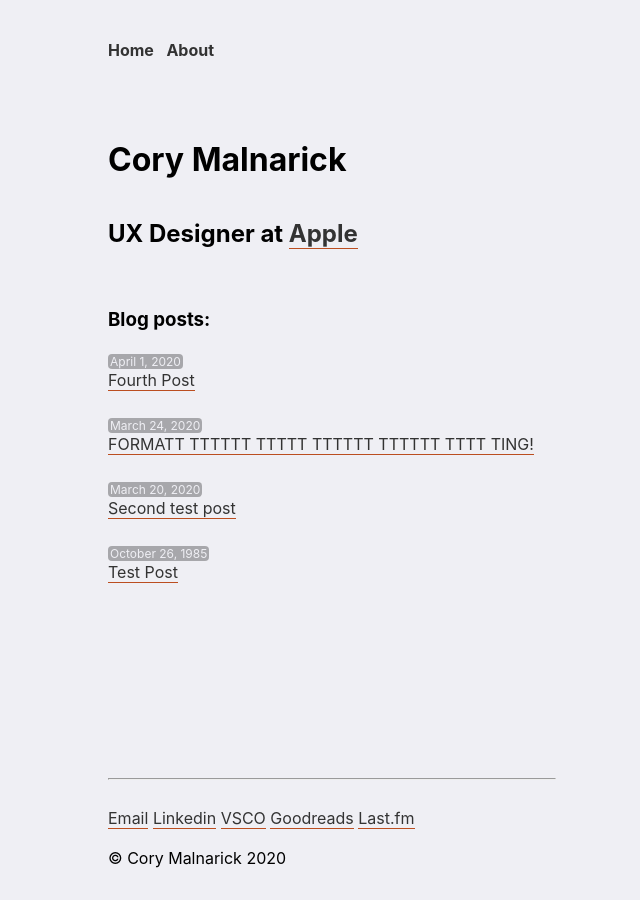
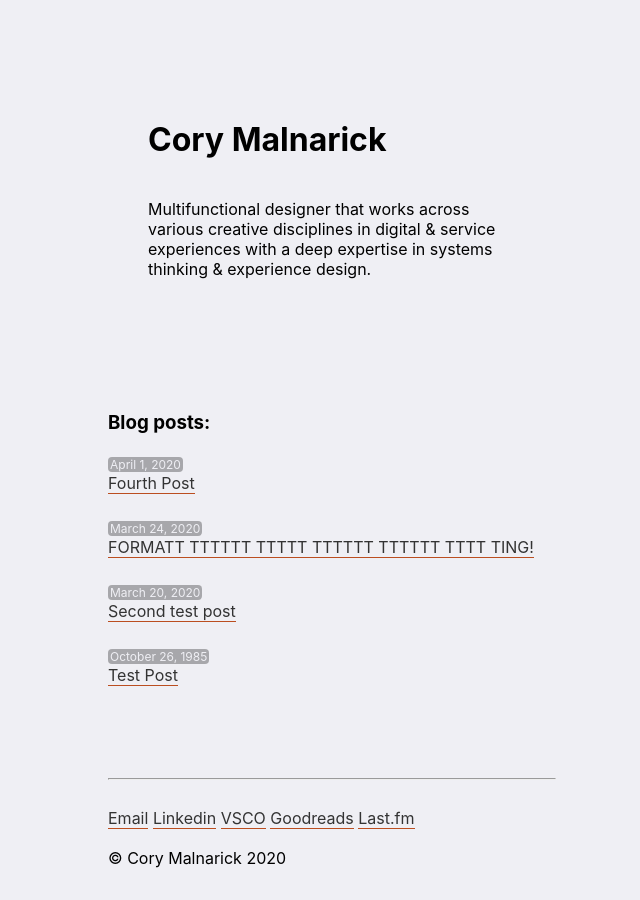
Before and after one commit to foundmonster/foundmonster.github.io, a Jekyll site: the page built from index.html, in a window 1280 px wide. Shown: the whole page, without its empty margins (308-948 px from the left). Built offline with Jekyll 4.4.1, drawn with Linux system fonts in a browser that asks for light colours.

Commit message:
let's see how much these changes breaks my site

```diff
--- a/_layouts/layout.html
+++ b/_layouts/layout.html
@@ -10,11 +10,6 @@
 
 <body>
   <main>
-    <header>
-      {% include navigation.html %}
-      <h1 class="pagetitlespacing">{{ page.title }}</h1>
-    </header>
-
     {{ content }}
   </main>
 </body>
--- a/_sass/main.scss
+++ b/_sass/main.scss
@@ -10,6 +10,12 @@
 
 main {
 	flex: 1 0 auto;
+}
+
+.homecard {
+	background-color: D6D6DD;
+	padding: 40px;
+	border-radius: 16px;
 }
 
 .navspacing {
--- a/index.html
+++ b/index.html
@@ -3,7 +3,11 @@
 title: Cory Malnarick
 ---
 
-<h2>UX Designer at <a href="https://www.apple.com">Apple</a></h2>
+<div class="homecard">
+	<h1 class="pagetitlespacing">{{ page.title }}</h1>
+	<p>Multifunctional designer that works across various creative disciplines in digital & service experiences with a deep expertise in systems thinking & experience design.</p>
+</div><br>
+
 <ul><h3>Blog posts:</h3>
 {% for post in site.posts %}
 <li>
```
